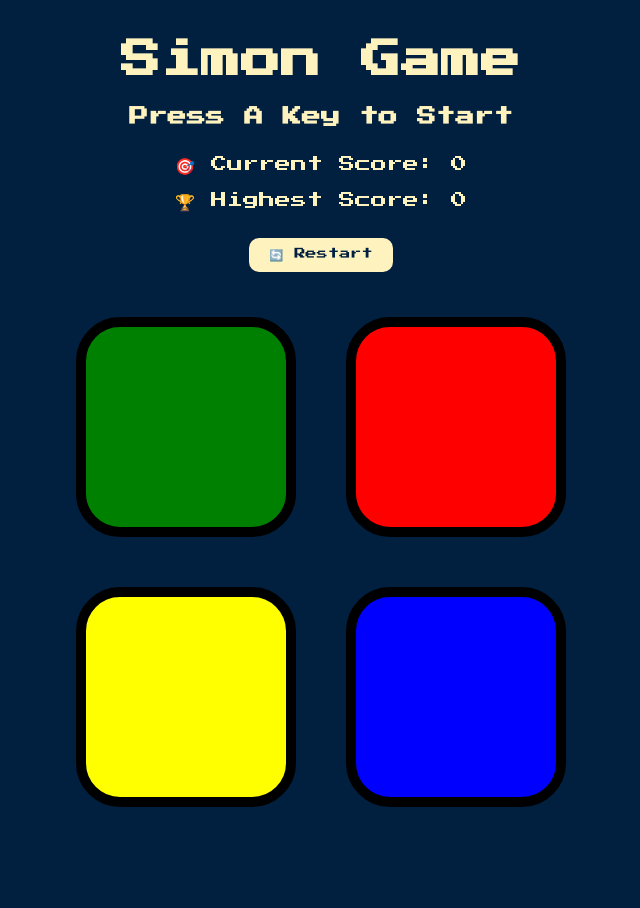
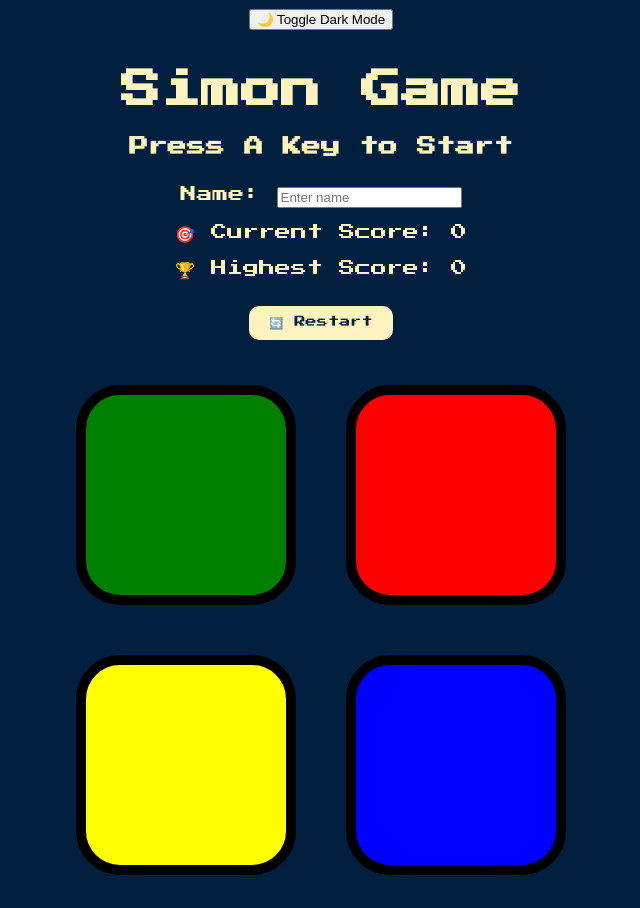
Before and after one commit to Pranavsahu07/SimonGame, a plain HTML site: page index.html in a window 1280 px wide. Shown: the whole page, without its empty margins (319-959 px from the left). Before the commit the page ends 840 px from the top, so only its background shows below. Drawn offline with nearby package versions, Linux system fonts and the light colour scheme.

Commit message:
Update index.html

```diff
--- a/index.html
+++ b/index.html
@@ -4,6 +4,7 @@
 <head>
   <meta charset="utf-8">
   <title>Simon</title>
+  <button id="dark-mode-toggle">🌙 Toggle Dark Mode</button>
   <link rel="stylesheet" href="styles.css">
   <link href="https://fonts.googleapis.com/css?family=Press+Start+2P" rel="stylesheet">
 </head>
@@ -13,6 +14,11 @@
   <h2 id="level-title">Press A Key to Start</h2>
 
   <div class="scoreboard">
+    <div class="high-score-name">
+  <label for="player-name">Name:</label>
+  <input type="text" id="player-name" placeholder="Enter name" />
+</div>
+
     <p>🎯 Current Score: <span id="current-score">0</span></p>
     <p>🏆 Highest Score: <span id="high-score">0</span></p>
     <button id="restart-btn">🔄 Restart</button>
```
